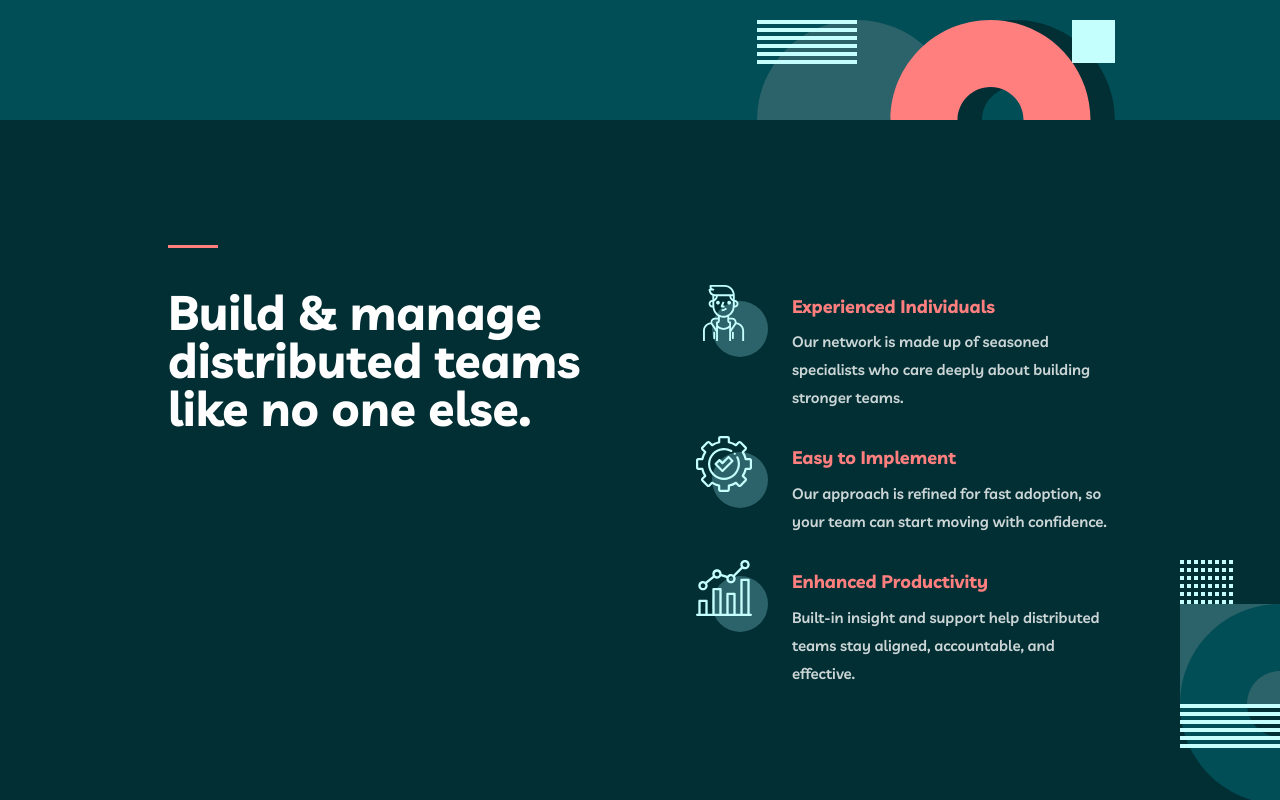
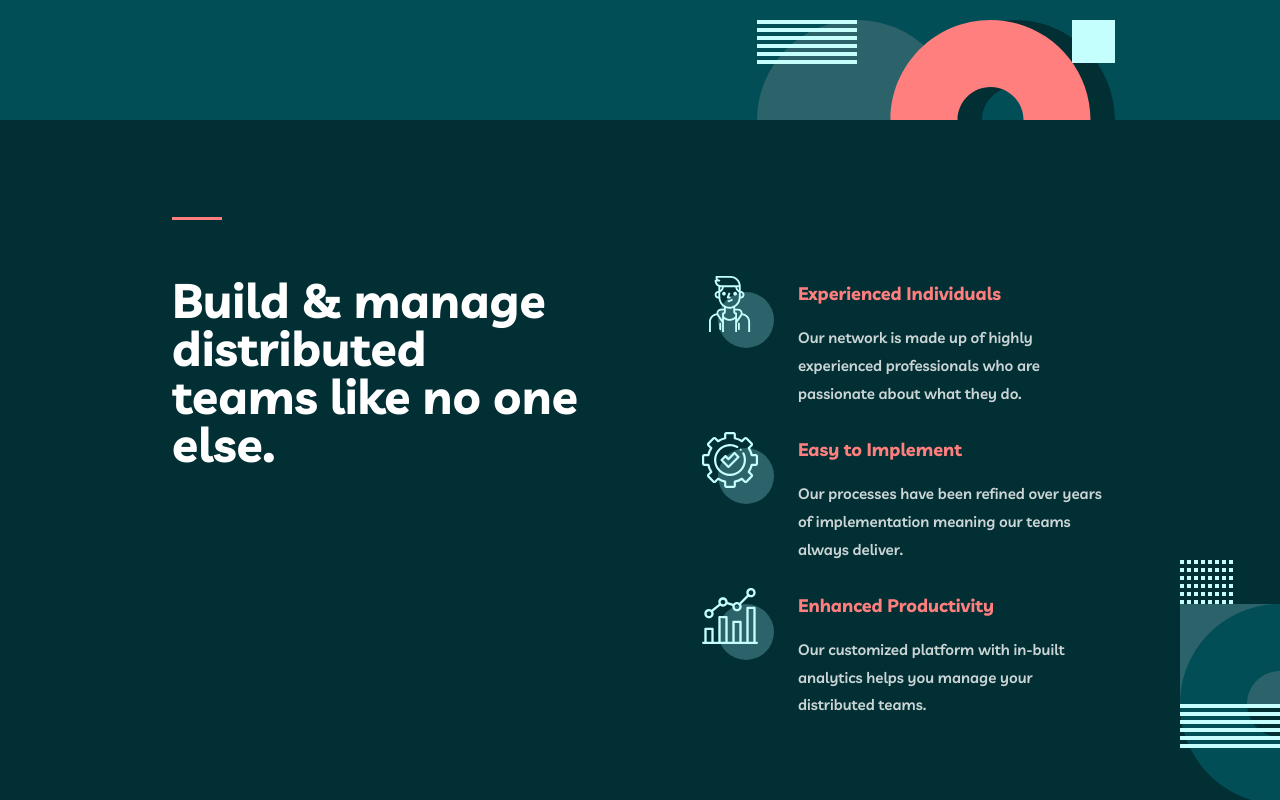
Before and after one commit to brandeth/my-team, a Next.js app: page / in a window 1280 px wide. Shown: the part 580-1380 px from the top of the page. Built offline with nearby package versions, Linux system fonts and the light colour scheme.

Commit message:
adjust shapes and accents.

```diff
--- a/app/(marketing)/about/page.tsx
+++ b/app/(marketing)/about/page.tsx
@@ -104,13 +104,13 @@ export default function AboutPage() {
           aria-hidden="true"
           width={100}
           height={200}
-          className="pointer-events-none absolute -bottom-25 min-[768px]:max-[1025px]:bottom-0 right-0 z-0 h-auto w-25 max-w-none min-[768px]:max-[1024px]:bottom-0"
+          className="pointer-events-none absolute -bottom-25 min-[768px]:max-[1025px]:bottom-0 right-0 z-0 h-auto w-25 max-w-none min-[768px]:max-[1024px]:bottom-0 min-[1025px]:bottom-0"
           loading="eager"
           fetchPriority="high"
           decoding="async"
         />
 
-        <div className="relative z-10 mx-auto flex w-full max-w-277.5 px-6 pb-28 pt-6 sm:px-10 md:pb-36 md:pt-0 min-[768px]:max-[1024px]:h-full min-[768px]:max-[1024px]:max-w-132 min-[768px]:max-[1024px]:items-center min-[768px]:max-[1024px]:px-10 min-[768px]:max-[1024px]:pb-16 min-[768px]:max-[1024px]:pt-0 min-[1025px]:px-20 min-[1025px]:pb-30 xl:px-0">
+        <div className="relative z-10 mx-auto flex w-full max-w-277.5 px-6 pb-28 pt-6 sm:px-10 md:pb-36 min-[768px]:max-[1024px]:h-full min-[768px]:max-[1024px]:max-w-132 min-[768px]:max-[1024px]:items-center min-[768px]:max-[1024px]:px-10 min-[768px]:max-[1024px]:pb-16 min-[768px]:max-[1024px]:pt-0 min-[1025px]:px-20 min-[1025px]:pb-30 xl:px-0 min-[1025px]:pt-12.5">
           <div className="grid w-full gap-5 text-center min-[768px]:max-[1024px]:content-center min-[768px]:max-[1024px]:justify-items-center min-[768px]:max-[1024px]:gap-6 min-[1025px]:grid-cols-[minmax(0,16rem)_minmax(0,45.625rem)] min-[1025px]:items-start min-[1025px]:justify-between min-[1025px]:gap-20 min-[1025px]:text-left">
             <div className="mt-4 flex justify-center min-[768px]:max-[1024px]:mt-0 min-[1025px]:justify-start">
               <h1
@@ -121,10 +121,10 @@ export default function AboutPage() {
               </h1>
             </div>
 
-            <div className="mx-auto flex flex-col items-center min-[768px]:max-[1025px]:max-w-143 min-[1025px]:mx-0 min-[1025px]:max-w-none min-[1025px]:items-start min-[1025px]:pt-4">
+            <div className="mx-auto flex pl-2 flex-col items-center min-[768px]:max-[1025px]:max-w-143 min-[1025px]:mx-0 min-[1025px]:max-w-none min-[1025px]:items-start min-[1025px]:pt-4">
               <div
                 aria-hidden="true"
-                className="mb-10 h-1 w-12.5 bg-rose-500 min-[320px]:max-[1025px]:hidden min-[1025px]:mb-12"
+                className="mb-10 h-1 w-12.5 bg-rose-500 min-[320px]:max-[1025px]:hidden min-[1025px]:mb-10"
               />
 
               <p className="w-full text-center text-preset-7-semibold text-neutral-0/90 min-[768px]:max-[1024px]:max-w-143 min-[1025px]:text-left min-[1025px]:text-preset-6-semibold">
@@ -149,7 +149,7 @@ export default function AboutPage() {
           aria-hidden="true"
           width={100}
           height={200}
-          className="pointer-events-none absolute left-0 -top-25 min-[768px]:max-[1025px]:top-0 z-0 h-auto w-25 max-w-none"
+          className="pointer-events-none absolute left-0 -top-25 min-[768px]:max-[1025px]:top-0 z-0 h-auto w-25 max-w-none min-[1025px]:top-0"
           loading="lazy"
           decoding="async"
         />
--- a/app/(marketing)/page.tsx
+++ b/app/(marketing)/page.tsx
@@ -7,19 +7,19 @@ export default function Home() {
     {
       title: "Experienced Individuals",
       description:
-        "Our network is made up of seasoned specialists who care deeply about building stronger teams.",
+        "Our network is made up of highly experienced professionals who are passionate about what they do.",
       icon: "/icons/experienced-individuals.svg",
     },
     {
       title: "Easy to Implement",
       description:
-        "Our approach is refined for fast adoption, so your team can start moving with confidence.",
+        "Our processes have been refined over years of implementation meaning our teams always deliver.",
       icon: "/icons/easy-to-implement.svg",
     },
     {
       title: "Enhanced Productivity",
       description:
-        "Built-in insight and support help distributed teams stay aligned, accountable, and effective.",
+        "Our customized platform with in-built analytics helps you manage your distributed teams.",
       icon: "/icons/enhanced-productivity.svg",
     },
   ];
@@ -113,7 +113,7 @@ export default function Home() {
       <section
         id="about"
         aria-labelledby="home-features-title"
-        className="min-[1025px] min-[1025px]:h-171 relative isolate overflow-hidden bg-teal-900 px-6 py-16 sm:px-10 min-[768px]:py-24 min-[1025px]:px-10 min-[1025px]:pt-36 xl:px-32 flex flex-col justify-center"
+        className="min-[1025px]:h-171 relative isolate overflow-hidden bg-teal-900 px-6 py-16 sm:px-10 min-[768px]:py-24 min-[1025px]:px-10 xl:px-32 flex flex-col justify-center"
       >
         <img
           src="/shapes/shape-03.svg"
@@ -137,11 +137,11 @@ export default function Home() {
           decoding="async"
         />
 
-        <div className="flex flex-col min-[768px]:px-10">
-          <div aria-hidden="true" className="h-1 w-12.5 bg-rose-500" />
+        <div className="flex flex-col min-[768px]:px-11 mt-13">
+          <div aria-hidden="true" className="h-1 w-12.5 bg-rose-500 mb-4" />
 
-          <div className="relative z-10 grid gap-14 min-[768px]:gap-16 min-[1025px]:h-full min-[1025px]:grid-cols-[minmax(0,27.8125rem)_minmax(0,40.75rem)] min-[1025px]:items-start min-[1025px]:justify-between min-[1025px]:gap-28 ">
-            <div className="min-[1025px]:self-start ">
+          <div className="relative z-10 grid gap-14 min-[768px]:gap-16 min-[1025px]:h-full min-[1025px]:grid-cols-[minmax(0,27.8125rem)_minmax(0,40.75rem)] min-[1025px]:items-start min-[1025px]:justify-between min-[1025px]:gap-31 ">
+            <div className="min-[1025px]:self-start">
               <h2
                 id="home-features-title"
                 className="mt-8 text-preset-5 min-[768px]:mt-10 min-[768px]:text-left min-[1025px]:text-preset-3 max-[767px]:max-w-58 min-[768px]:max-w-125 min-[1024px]:max-w-none"
@@ -150,7 +150,7 @@ export default function Home() {
               </h2>
             </div>
 
-            <div className="grid gap-12 min-[768px]:gap-8 min-[768px]:pb-10 min-[1025px]:self-center min-[1025px]:content-center min-[1025px]:gap-6 min-[1025px]:py-10 min-[1025px]:pt-9">
+            <div className="grid gap-12 min-[768px]:gap-8 min-[768px]:pb-10 min-[1025px]:self-center min-[1025px]:content-center min-[1025px]:gap-6 min-[1025px]:py-10">
               {featureHighlights.map((feature) => (
                 <article
                   key={feature.title}
@@ -174,7 +174,7 @@ export default function Home() {
                     />
                   </div>
 
-                  <div className="grid gap-2 min-[768px]:pt-2">
+                  <div className="grid gap-4 min-[768px]:pt-1">
                     <h3 className="text-preset-6-bold text-rose-500">
                       {feature.title}
                     </h3>
@@ -216,7 +216,7 @@ export default function Home() {
           decoding="async"
         />
 
-        <div className="relative z-10 mx-auto flex max-w-279 flex-col items-center gap-12 min-[768px]:gap-12">
+        <div className="relative z-10 mx-auto flex max-w-279 flex-col items-center gap-12 min-[768px]:gap-15">
           <h2
             id="home-testimonials-title"
             className="max-w-none min-[768px]:max-w-44 text-center text-preset-5 text-neutral-0 min-[768px]:max-w-120 min-[768px]:text-preset-5 min-[1025px]:text-preset-3 min-[1025px]:max-w-237.5"
--- a/app/layout.tsx
+++ b/app/layout.tsx
@@ -10,8 +10,8 @@ const livvic = Livvic({
 });
 
 export const metadata: Metadata = {
-  title: "Create Next App",
-  description: "Generated by create next app",
+  title: "MyTeam - Multi-page Website",
+  description: "Built with NextJS and TailwindCSS.",
 };
 
 export default function RootLayout({
```
